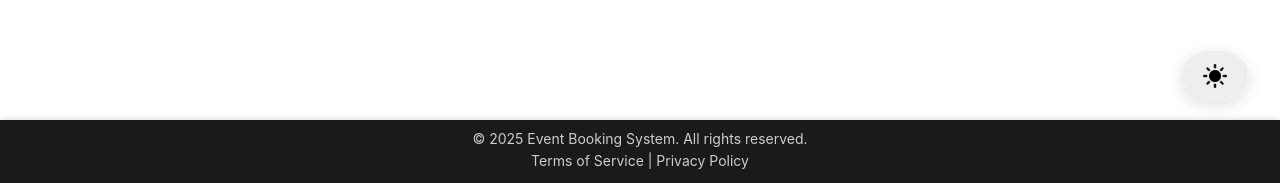
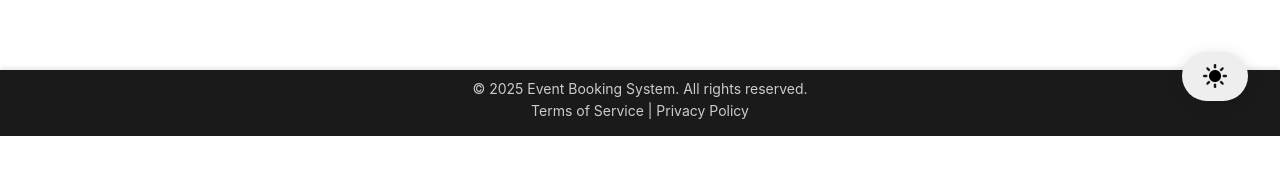
Before and after one commit to iamklevy/ATC_01553445424, a React (Create React App) app: page / in a window 1280 px wide. Shown: the part 667-850 px from the top of the page. After the commit the page ends 803 px from the top, so only its background shows below. Built offline with nearby package versions, Linux system fonts and the light colour scheme; no server answers.

Commit message:
fixed footer to stick at the bottom

```diff
--- a/src/pages/styles/Profile.css
+++ b/src/pages/styles/Profile.css
@@ -186,7 +186,7 @@
   width: 100%;
   height: 3.5rem;
   position: relative;
-  margin-bottom: auto;
+  margin-top: auto;
   box-shadow: 0 -2px 5px rgba(0, 0, 0, 0.1);
 }
 
```
